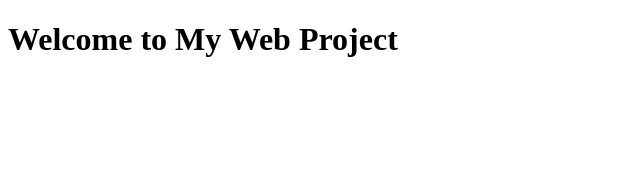
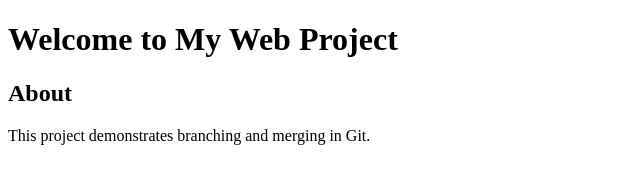
Before and after one commit to Vid-ya-386/FEDF, a plain HTML site: page index.html in a window 1280 px wide. Shown: the whole page, without its empty margins (0-640 px from the left). Drawn offline with Linux system fonts and the light colour scheme.

Commit message:
Added about section to index.html

```diff
--- a/index.html
+++ b/index.html
@@ -5,5 +5,9 @@
 </head>
 <body>
   <h1>Welcome to My Web Project</h1>
+  <section>
+    <h2>About</h2>
+    <p>This project demonstrates branching and merging in Git.</p>
+  </section>
 </body>
 </html>
```
